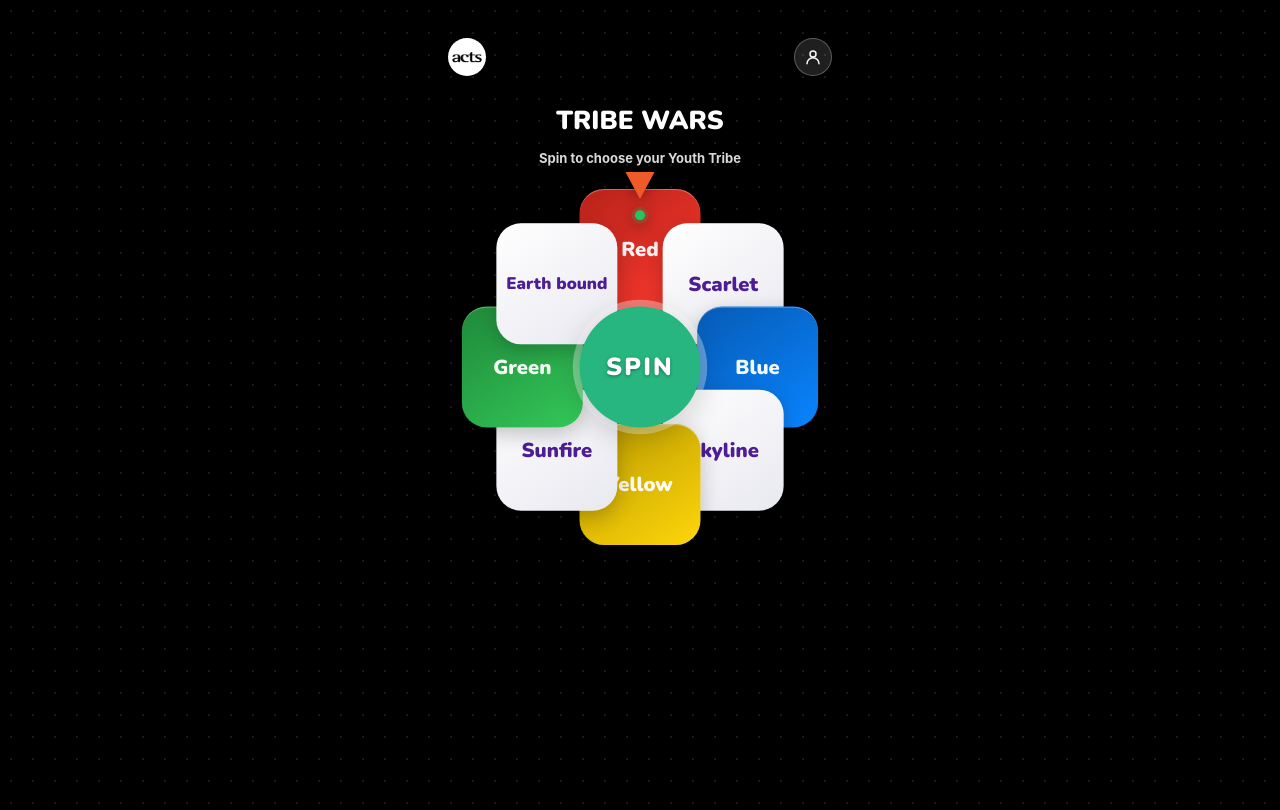
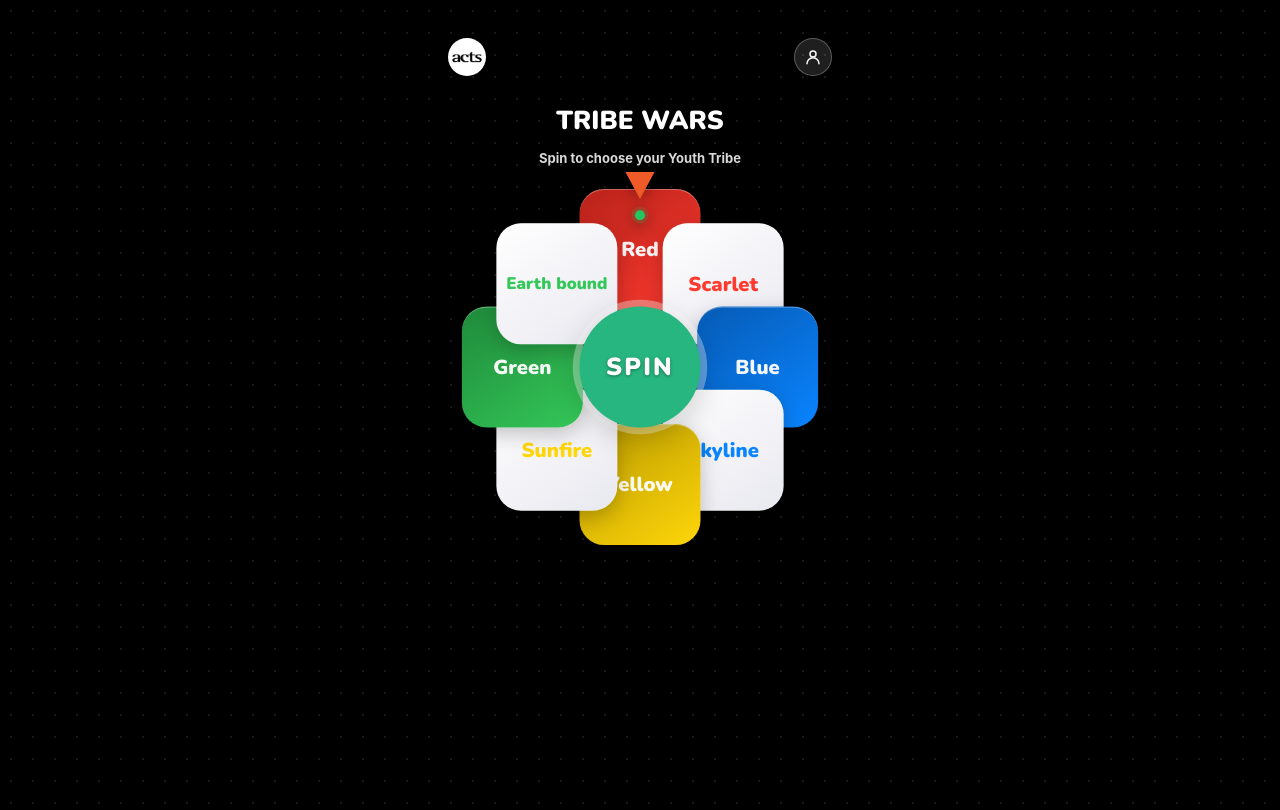
Before and after one commit to MrSolution07/youth-random-Colour-Picker, a React (Vite) app: page / in a window 1280 px wide. Built offline with nearby package versions, Linux system fonts and the light colour scheme; no server answers.

Commit message:
Update text color based on tribe hex value

```diff
--- a/src/components/Wheel.tsx
+++ b/src/components/Wheel.tsx
@@ -58,7 +58,7 @@ export default function Wheel({
           const bg = isTribe
             ? "linear-gradient(145deg,#ffffff,#e8e8f0)"
             : `linear-gradient(145deg, ${seg.hexDark}, ${seg.hex})`;
-          const textColor = isTribe ? "#4c1d95" : "rgba(255,255,255,0.95)";
+          const textColor = isTribe ? seg.tribe.hex : "rgba(255,255,255,0.95)";
           const fontSize = rewardFontSize(seg.displayLabel);
 
           return (
```
